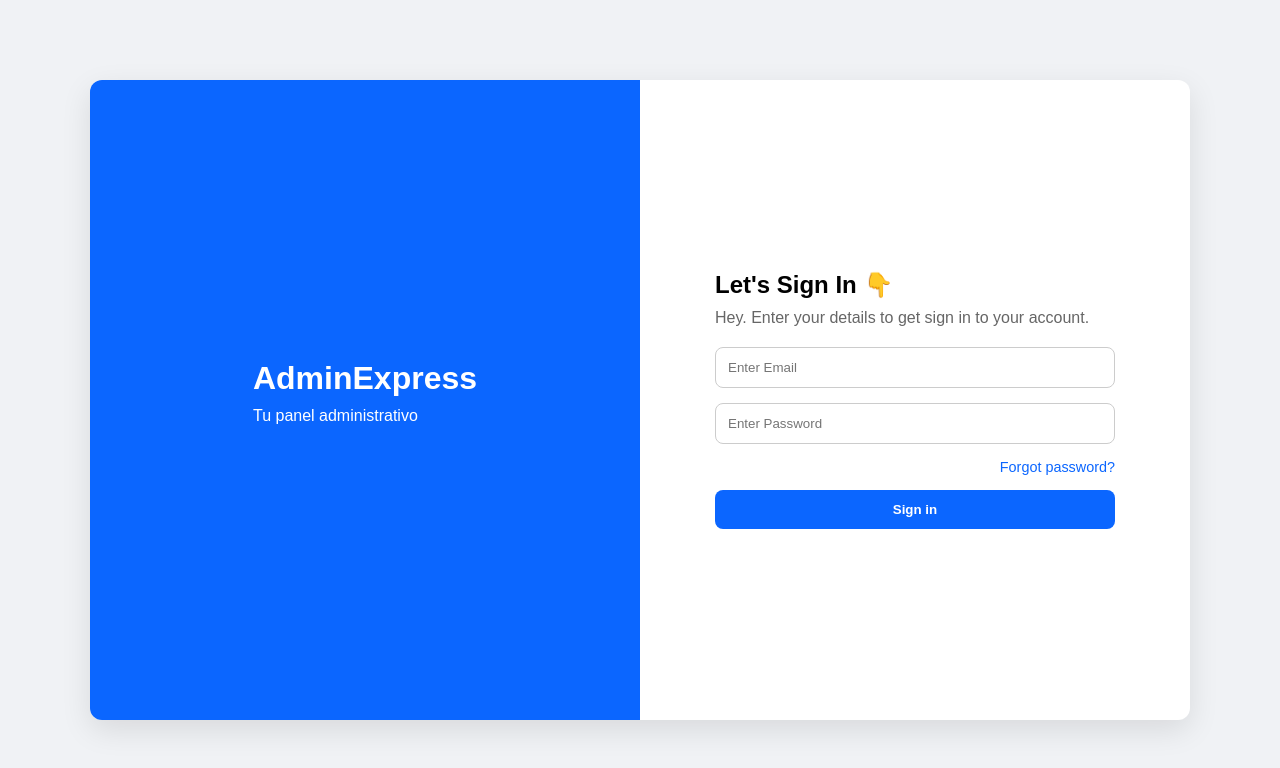
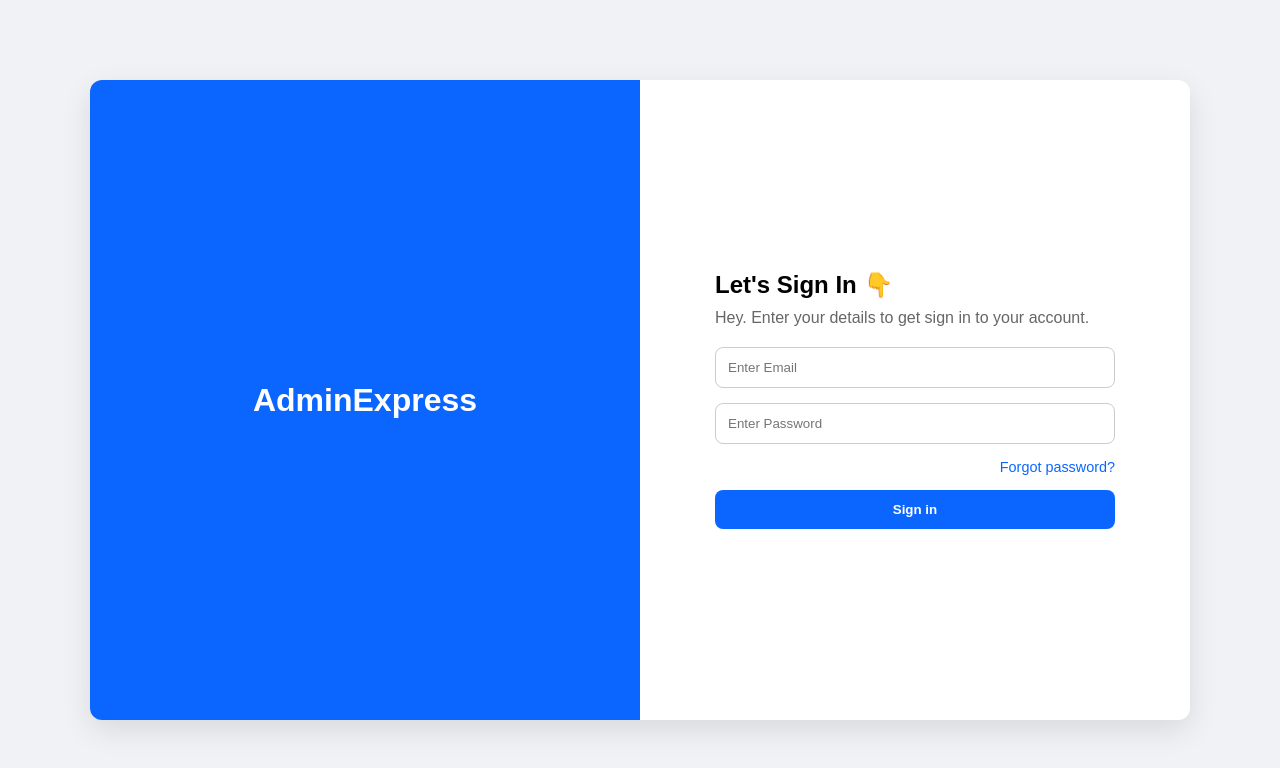
Before and after one commit to Wikiniki15/Armado_Web, a plain HTML site: page index.html in a window 1280 px wide. Drawn offline with Linux system fonts and the light colour scheme.

Commit message:
Actualizada_2

```diff
--- a/index.html
+++ b/index.html
@@ -13,7 +13,6 @@
     <aside class="left">
       <div class="brand">
         <h2>AdminExpress</h2>
-        <p>Tu panel administrativo</p>
       </div>
     </aside>
 
```
